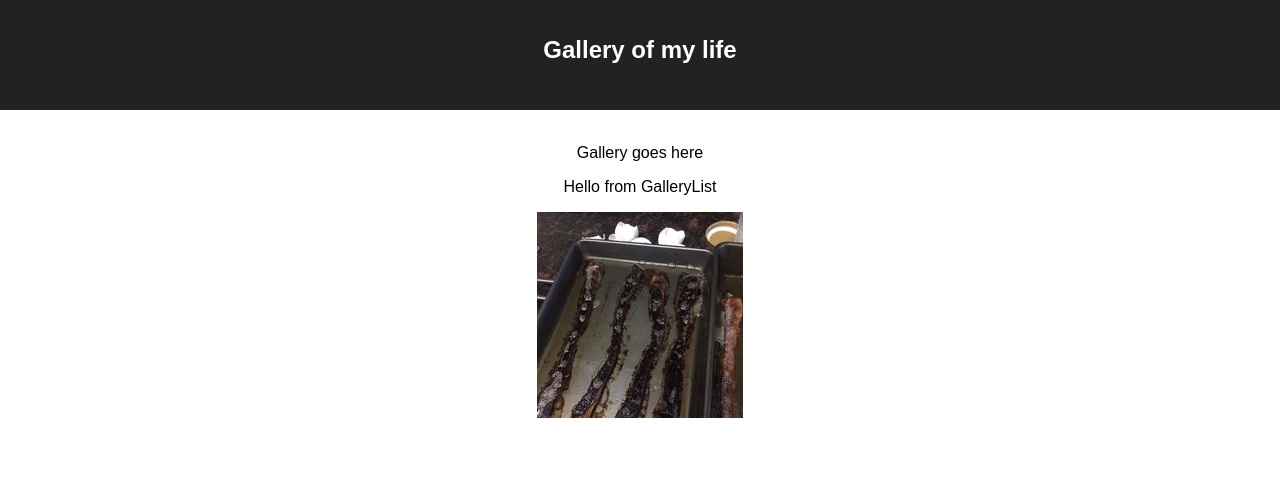
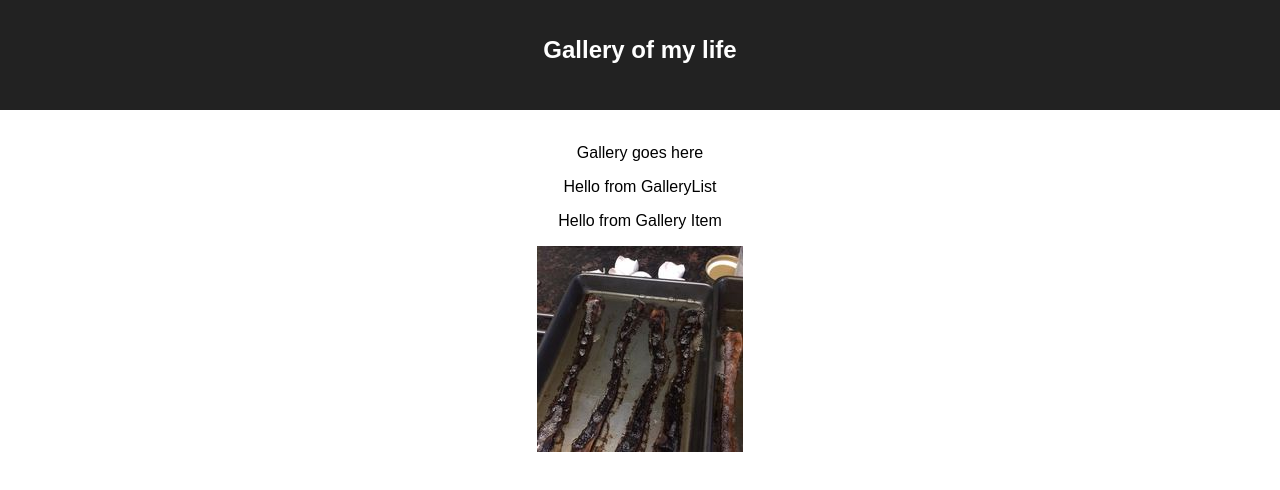
Before and after one commit to laramaurine/photo_gallery, a React (Create React App) app: page / in a window 1280 px wide. Shown: the top 490 px of the page. Built offline with nearby package versions, Linux system fonts and the light colour scheme.

Commit message:
components imported and exported and rendering correcttly

```diff
--- a/src/components/GalleryItem/GalleryItem.js
+++ b/src/components/GalleryItem/GalleryItem.js
@@ -0,0 +1,13 @@
+import React, { Component } from 'react';
+import axios from 'axios';
+
+class GalleryItem extends Component {
+
+    render(){
+        return(
+        <p>Hello from Gallery Item</p>
+        )
+    }
+}
+
+export default GalleryItem;
--- a/src/components/GalleryList/GalleryList.js
+++ b/src/components/GalleryList/GalleryList.js
@@ -1,4 +1,5 @@
 import React, { Component } from 'react';
+import GalleryItem from '../GalleryItem/GalleryItem'
 
 class GalleryList extends Component {
 
@@ -7,6 +8,7 @@ class GalleryList extends Component {
 
         <>
         <p>Hello from GalleryList</p>
+        <GalleryItem />
         </>
         )
     }
```
